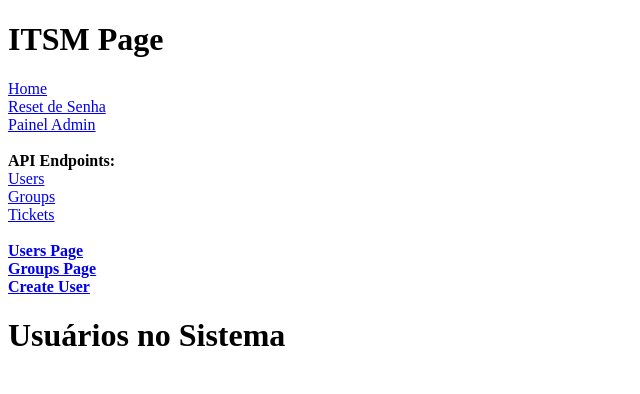
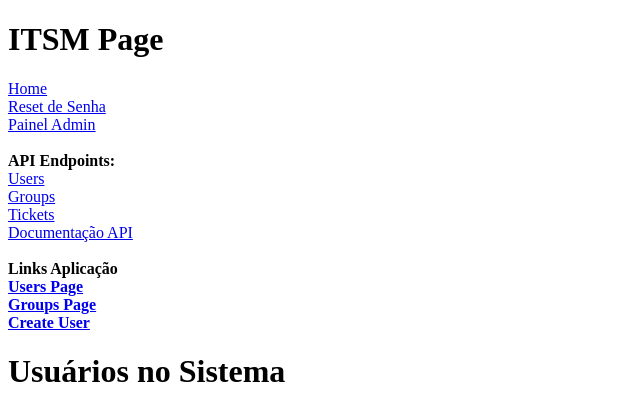
Before and after one commit to LucasFFreitas07/ITSM, a Django app: template ITSM/templates/users.html in a window 1280 px wide. Shown: the top 394 px of the page, without its empty margins (0-640 px from the left). Run offline with Django 5.2, Linux system fonts and the light colour scheme; the template is opened without the code that fills it, so the values that code supplies are empty; parts of the project's set-up code (start-up, migrations or seed data) failed here and were passed over.

Commit message:
:art: Added Documentation page

```diff
--- a/ITSM/templates/partials/menu.html
+++ b/ITSM/templates/partials/menu.html
@@ -14,7 +14,9 @@
     <b>API Endpoints:</b><br>
     <a href='/api/users/'>Users</a><br>
     <a href='/api/groups/'>Groups</a><br>
-    <a href='/api/tickets/'>Tickets</a><br><br>
+    <a href='/api/tickets/'>Tickets</a><br>
+    <a href='/api/docs'>Documentação API</a><br><br>
+    <b>Links Aplicação</b><br>
     <a href='/users'><b>Users Page</b></a><br>
     <a href='/groups'><b>Groups Page</b></a><br>
     <a href='create_user/'><b>Create User</b></a><br>
```
